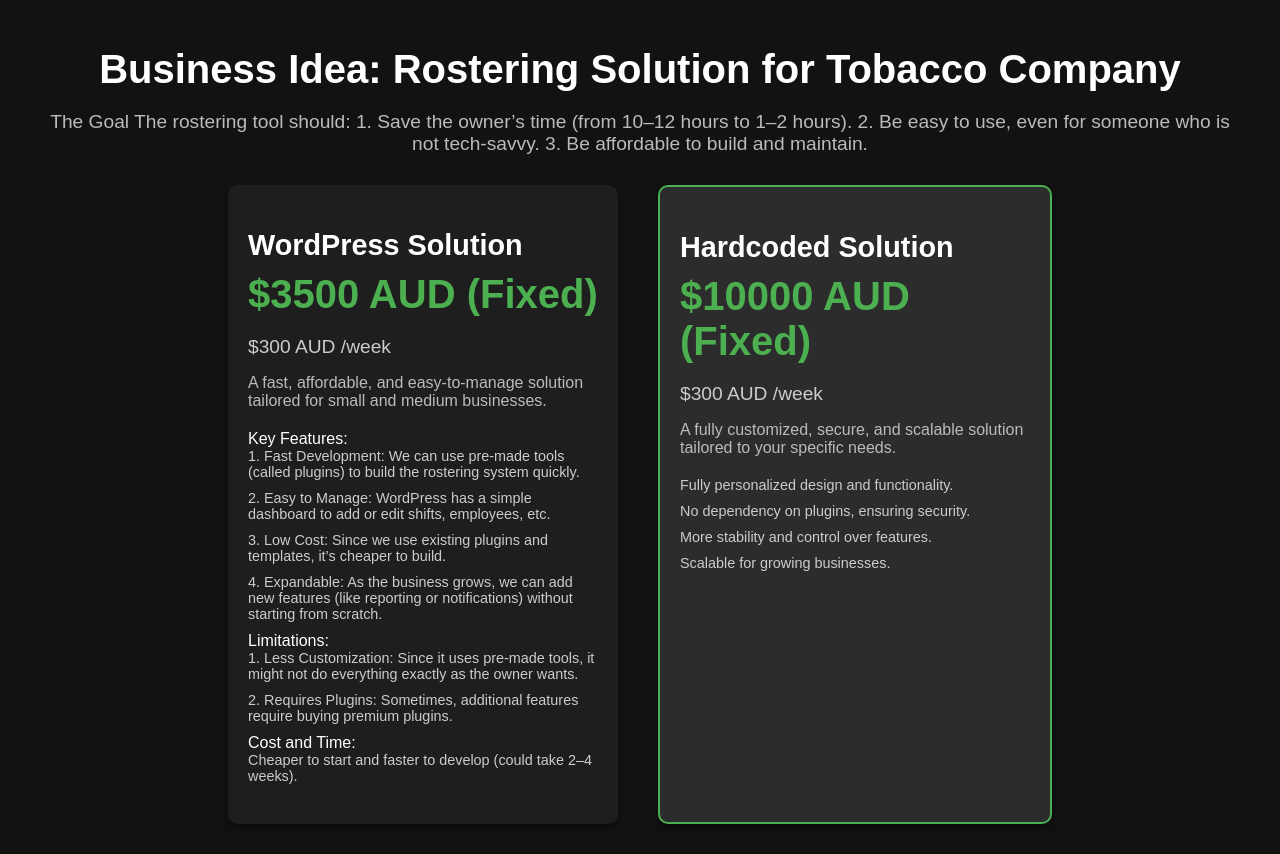
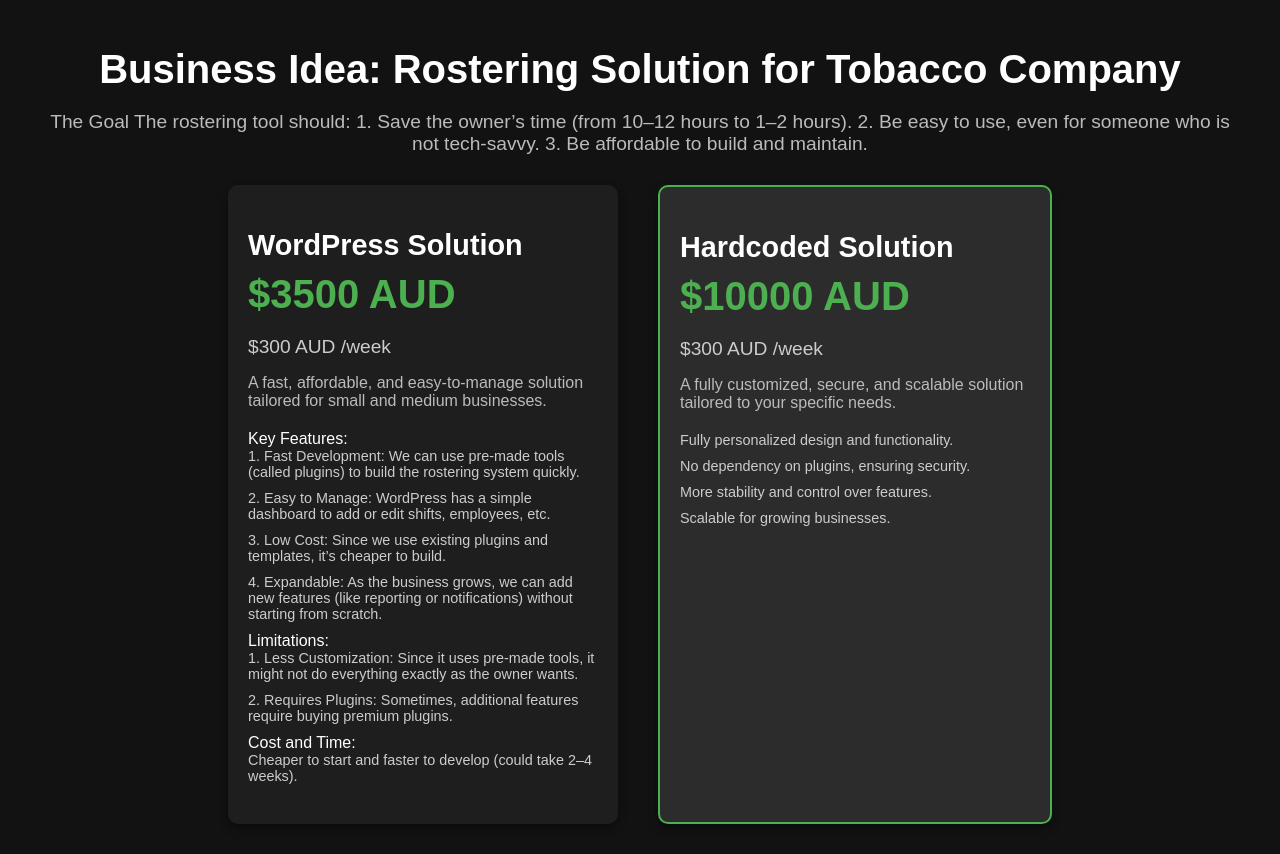
Before and after one commit to vikasairsharma/proposal4, a plain HTML site: page index.html in a window 1280 px wide. Drawn offline with Linux system fonts and the light colour scheme.

Commit message:
Update index.html

```diff
--- a/index.html
+++ b/index.html
@@ -19,7 +19,7 @@
             <!-- WordPress Solution -->
             <div class="pricing-card">
                 <h2>WordPress Solution</h2>
-                <p class="price">$3500 AUD <span>(Fixed)</span></p>
+                <p class="price">$3500 AUD</p>
                 <p class="weekly-price">$300 AUD <span>/week</span></p>
                 <p class="description">A fast, affordable, and easy-to-manage solution tailored for small and medium businesses.</p>
                 <ul>
@@ -39,7 +39,7 @@
             <!-- Hardcoded Solution -->
             <div class="pricing-card highlight">
                 <h2>Hardcoded Solution</h2>
-                <p class="price">$10000 AUD <span>(Fixed)</span></p>
+                <p class="price">$10000 AUD </p>
                 <p class="weekly-price">$300 AUD <span>/week</span></p>
                 <p class="description">A fully customized, secure, and scalable solution tailored to your specific needs.</p>
                 <ul>
```
